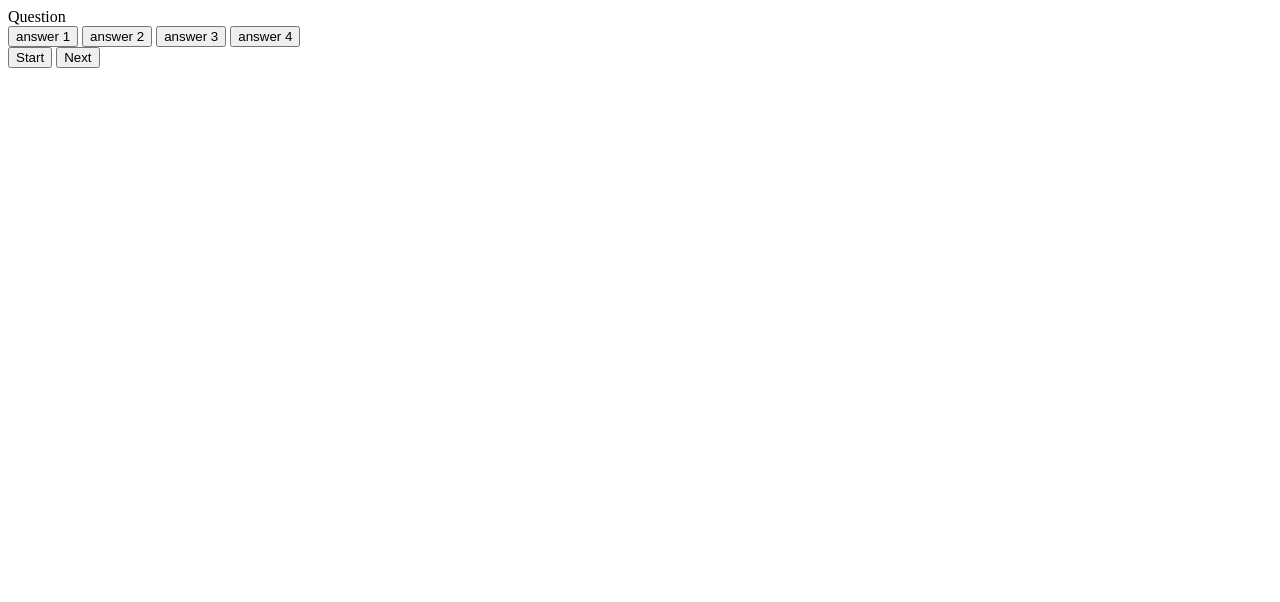
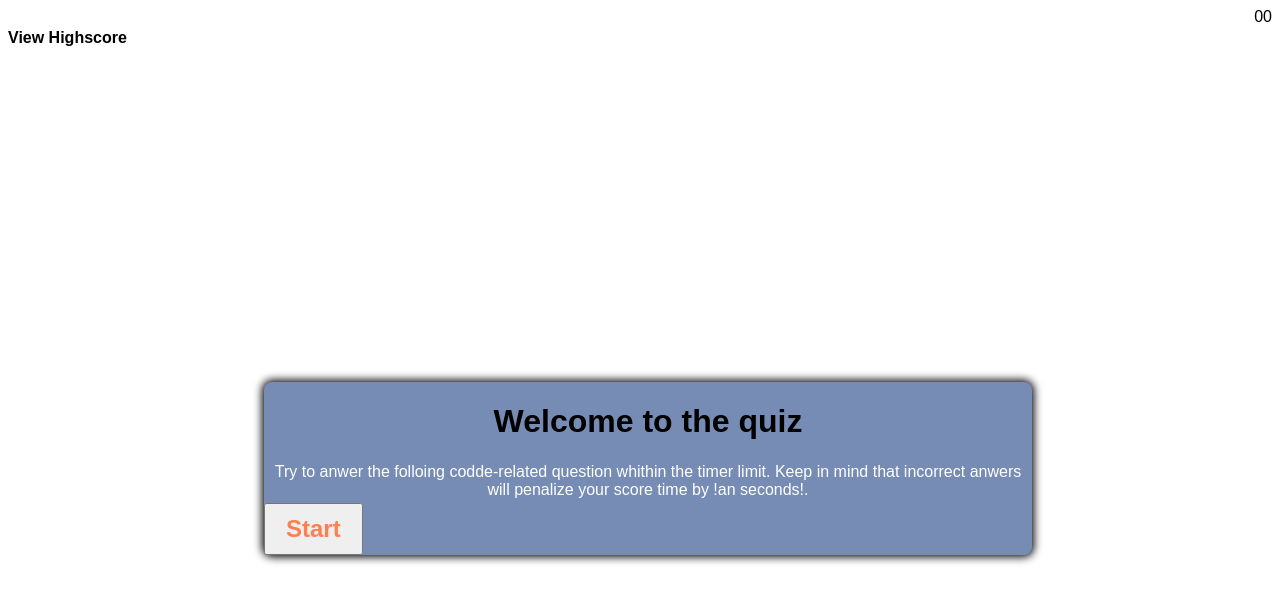
Before and after one commit to will198735/super-timed-quiz, a plain HTML site: page index.html in a window 1280 px wide. Drawn offline with Linux system fonts and the light colour scheme; files whose address does not match are found by name.

Commit message:
modified html and css

```diff
--- a/assets/style.css
+++ b/assets/style.css
@@ -0,0 +1,68 @@
+* , ::before, *::after {
+    box-sizing: border-box;
+    font-family: Arial, Helvetica, sans-serif;
+}
+:root {
+
+}
+.header {
+    padding: 0px;
+    margin: 0px;
+    display: flex;
+    justify-content: space-between;
+    text-align: center;
+
+
+
+}
+main {
+    padding: 0px;
+    margin: 0px;
+    display: flex;
+    width: 100vw;
+    height: 100vh;
+    justify-content: center;
+    align-items: center;
+}
+.container {
+    width: 800px;
+    max-width: 60%;
+    border-radius: 8px;
+    margin: 20px;
+    box-shadow: 0px 0px 8px 2px;
+    background-color: rgb(118, 140, 180);
+
+}
+.btn-grid {
+    display: grid;grid-template-columns: repeat(2, auto);
+    gap: 10px;
+    margin: 20px;
+}
+.btn:hover {
+    color: rgb(32, 8, 250);
+
+}
+.start-btn, .next-btn {
+    font-size: 1.5rem;
+    font-weight: bold;
+    padding: 10px 20px;
+    color: coral;
+
+}
+p {
+    color: white;
+    text-align: center;
+    margin: 2px;
+    padding: 2px;
+}
+h1 {
+    text-align: center;
+}
+.controls {
+    display: flex;
+    justify-content: center;
+    align-items: center;
+}
+.hide {
+    display: none;
+}
--- a/index.html
+++ b/index.html
@@ -5,9 +5,16 @@
     <meta http-equiv="X-UA-Compatible" content="IE=edge">
     <meta name="viewport" content="width=device-width, initial-scale=1.0">
     <title>Timed Quiz</title>
-    <link rel="stylesheet" href="styles.css">
+   <link rel="stylesheet" href="./assets/style.css">
 </head>
+<!-- timer -->
 <body>
+<header class="header">
+    <h4 id="view-h">View Highscore</h4>
+    <div id="timer">00</div>
+
+</header>
+<main>
     <div class="container ">
         <div id="question-container" class="hide">
             <div id="question">Question</div>
@@ -21,12 +28,23 @@
 
         </div>
         <div class="controls">
-            <button id="start-btn" class="start-btn btn">Start</button>
-            <button id="next-btn" class="next-btn btn hide">Next</button>
+            <div>
+                <h1>Welcome to the quiz</h1>
+                <p>Try to anwer the folloing codde-related question whithin the timer
+                    limit. Keep in mind that incorrect anwers will penalize your score time
+                    by !an seconds!.</p>
+                <button id="start-btn" class="start-btn btn">Start</button>
+            </div>
+            <div>
 
+                <button id="next-btn" class="next-btn btn hide">Go Back</button>
+                <button id="next-btn" class="next-btn btn hide">Clear highscore</button>
+            </div>
         </div>
+
 
     </div>
     <script defer src="script.js"></script>
+    </main>
 </body>
 </html>
```
